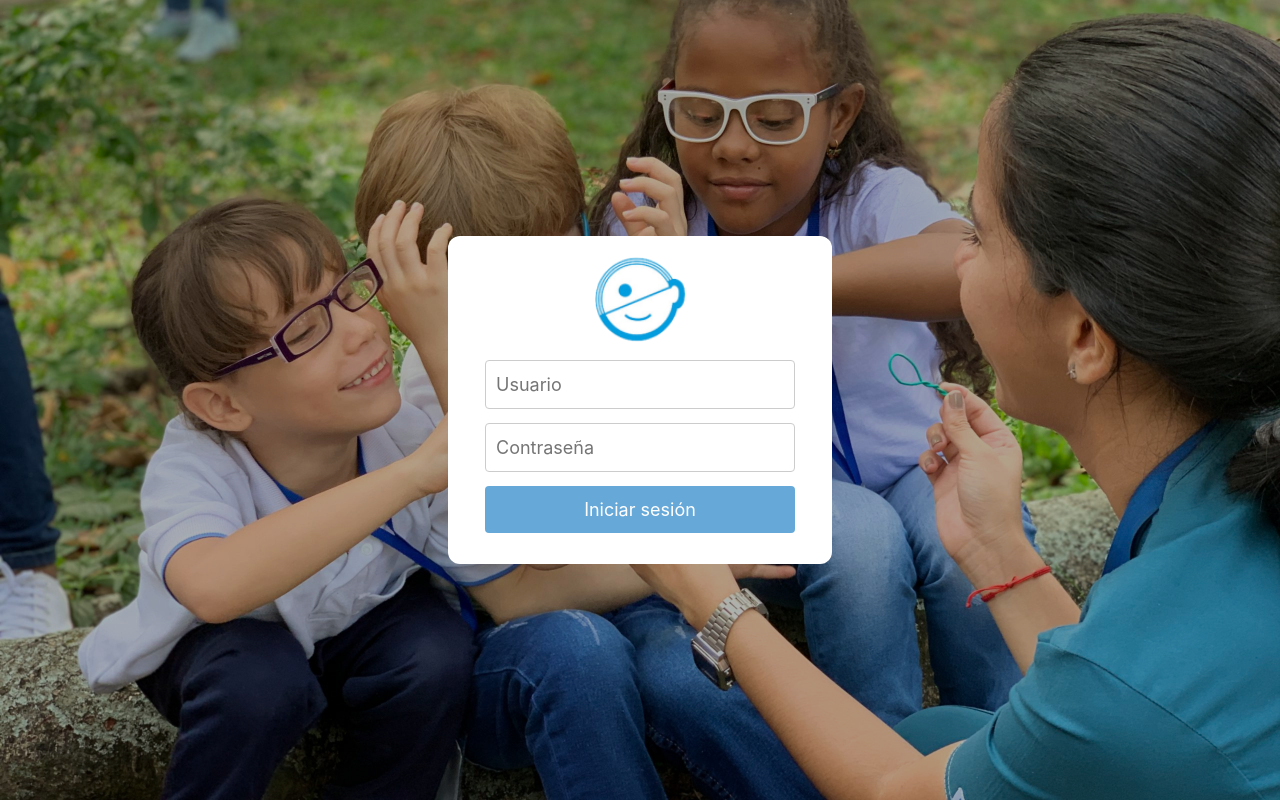
After one commit to FranSuarez99/ProyectoSocial, a Python web app: template templates/difficult.html in a window 1280 px wide. The commit adds this page. Run offline with Jinja, Linux system fonts and the light colour scheme; the template is opened without the code that fills it, so the values that code supplies are empty; some libraries are stand-ins or nearby versions.

```diff
--- /dev/null
+++ b/static/css/difficult.css
@@ -0,0 +1,77 @@
+html {
+    background: url(../images/fondo.jpg) no-repeat center center fixed;
+    background-size: cover;
+}
+
+#loginDiv {
+    background-color: white;
+    width: 30%;
+    left: 50%;
+    top: 50%;
+    border-radius: 12px;
+    padding: 10px 20px;
+}
+
+#logo {
+    width: 30%;
+}
+
+input[type=text] {
+    width: 100%;
+    padding: 10px 10px;
+    border: 1px solid #ccc;
+    border-radius: 4px;
+    box-sizing: border-box;
+    font-size: 18px;
+}
+
+input[type=password] {
+    width: 100%;
+    padding: 10px 10px;
+    border: 1px solid #ccc;
+    border-radius: 4px;
+    box-sizing: border-box;
+    font-size: 18px;
+}
+
+input[type=submit] {
+    width: 100%;
+    background-color: #66A9D9;
+    color: white;
+    padding: 10px 10px;
+    border: none;
+    border-radius: 4px;
+    cursor: pointer;
+    font-size: 18px;
+    text-align: center;
+}
+
+#BlackImg {
+    background: rgba(0, 0, 0, .3);
+    position: fixed;
+    top: 0;
+    bottom: 0;
+    left: 0;
+    right: 0;
+}
+
+.col {
+    width: 100% !important;
+    padding: 0px;
+}
+
+table td {
+    vertical-align: middle;
+    text-align: center;
+    padding: 7px 7px;
+}
+
+#logint {
+    width: 100%;
+    align-content: center;
+}
+
+.row {
+    margin-right: 0px !important;
+    margin-left: 0px !important;
+}
--- /dev/null
+++ b/templates/difficult.html
@@ -0,0 +1,48 @@
+<!DOCTYPE html>
+<html lang="en" dir="ltr">
+
+<head>
+    <link rel="stylesheet" href="../static/css/difficult.css">
+    <link rel="stylesheet" href="https://stackpath.bootstrapcdn.com/bootstrap/4.3.1/css/bootstrap.min.css" integrity="sha384-ggOyR0iXCbMQv3Xipma34MD+dH/1fQ784/j6cY/iJTQUOhcWr7x9JvoRxT2MZw1T" crossorigin="anonymous">
+    <meta charset="utf-8">
+</head>
+
+<body>
+    <div class="row h-100 justify-content-center align-items-center" id="BlackImg">
+        <div class="row justify-content-center align-items-center" id="loginDiv">
+            <form method="POST" action="/">
+                <div class="row justify-content-center w-100">
+                    <table id="logint">
+                        <tr>
+                            <td><img src="../static/images/INCS.png" id="logo"></td>
+                        </tr>
+                        <tr>
+                            <td><input type="text" name="user" placeholder="Usuario" id="user" required></td>
+                        </tr>
+                        <tr>
+                            <td><input type="password" name="pass" placeholder="Contraseña" id="password" required></td>
+                        </tr>
+                        <tr>
+                            <td><input type="submit" value="Iniciar sesión" id="login" name="b1"></td>
+                        </tr>
+            </form>
+            <tr>
+                <td>
+                    <div class="">
+                        {% with messages = get_flashed_messages() %} {% if messages %} {% for message in messages %}
+                        <p>{{ message }}</p>
+                        {% endfor %} {% endif %} {% endwith %}
+                    </div>
+                </td>
+            </tr>
+            </table>
+            </div>
+            </form>
+        </div>
+    </div>
+    <script src="https://code.jquery.com/jquery-3.3.1.slim.min.js" integrity="sha384-q8i/X+965DzO0rT7abK41JStQIAqVgRVzpbzo5smXKp4YfRvH+8abtTE1Pi6jizo" crossorigin="anonymous"></script>
+    <script src="https://cdnjs.cloudflare.com/ajax/libs/popper.js/1.14.7/umd/popper.min.js" integrity="sha384-UO2eT0CpHqdSJQ6hJty5KVphtPhzWj9WO1clHTMGa3JDZwrnQq4sF86dIHNDz0W1" crossorigin="anonymous"></script>
+    <script src="https://stackpath.bootstrapcdn.com/bootstrap/4.3.1/js/bootstrap.min.js" integrity="sha384-JjSmVgyd0p3pXB1rRibZUAYoIIy6OrQ6VrjIEaFf/nJGzIxFDsf4x0xIM+B07jRM" crossorigin="anonymous"></script>
+</body>
+
+</html>
```
Also changed, not shown: static/css/game.css (+11 -1 lines), static/js/game.js (+4 -3 lines), templates/game.html (+4 -5 lines), static/images/double.png (added), static/images/red2.png (added), static/images/white2.png (added).
